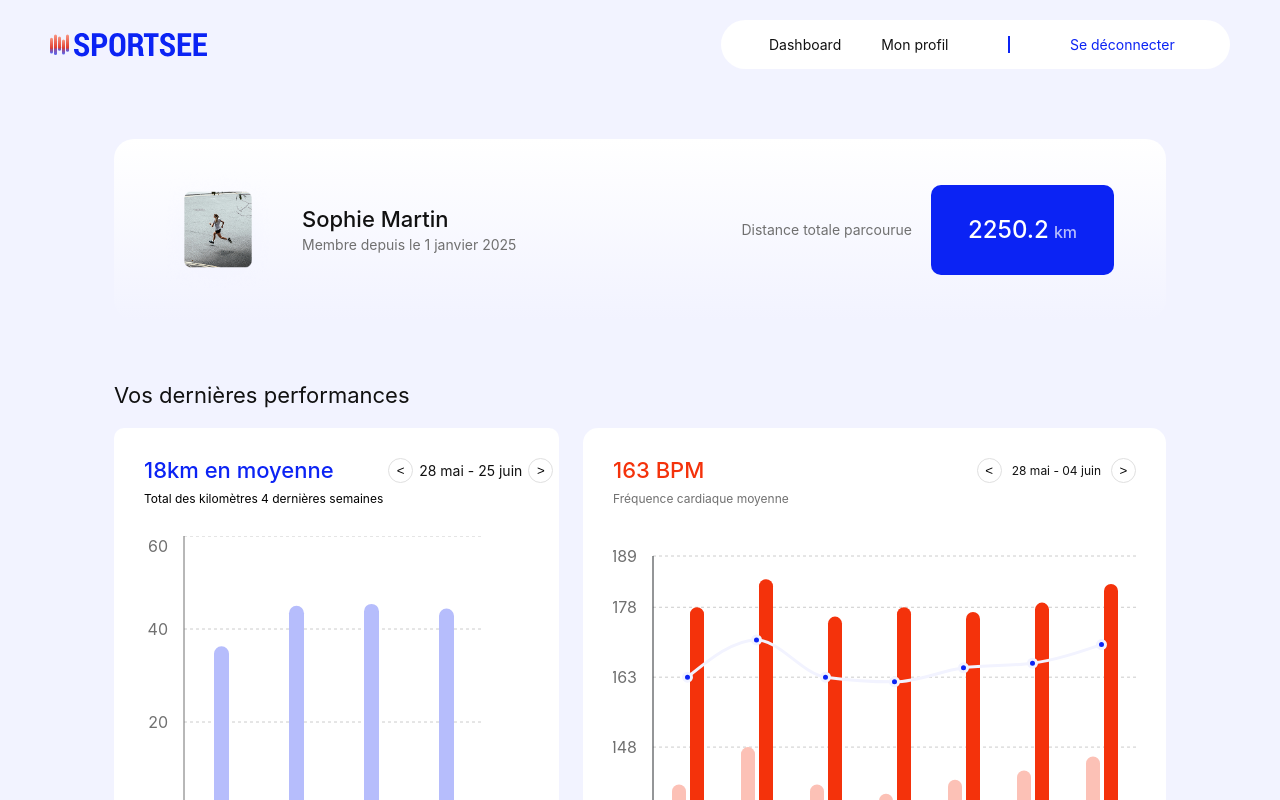
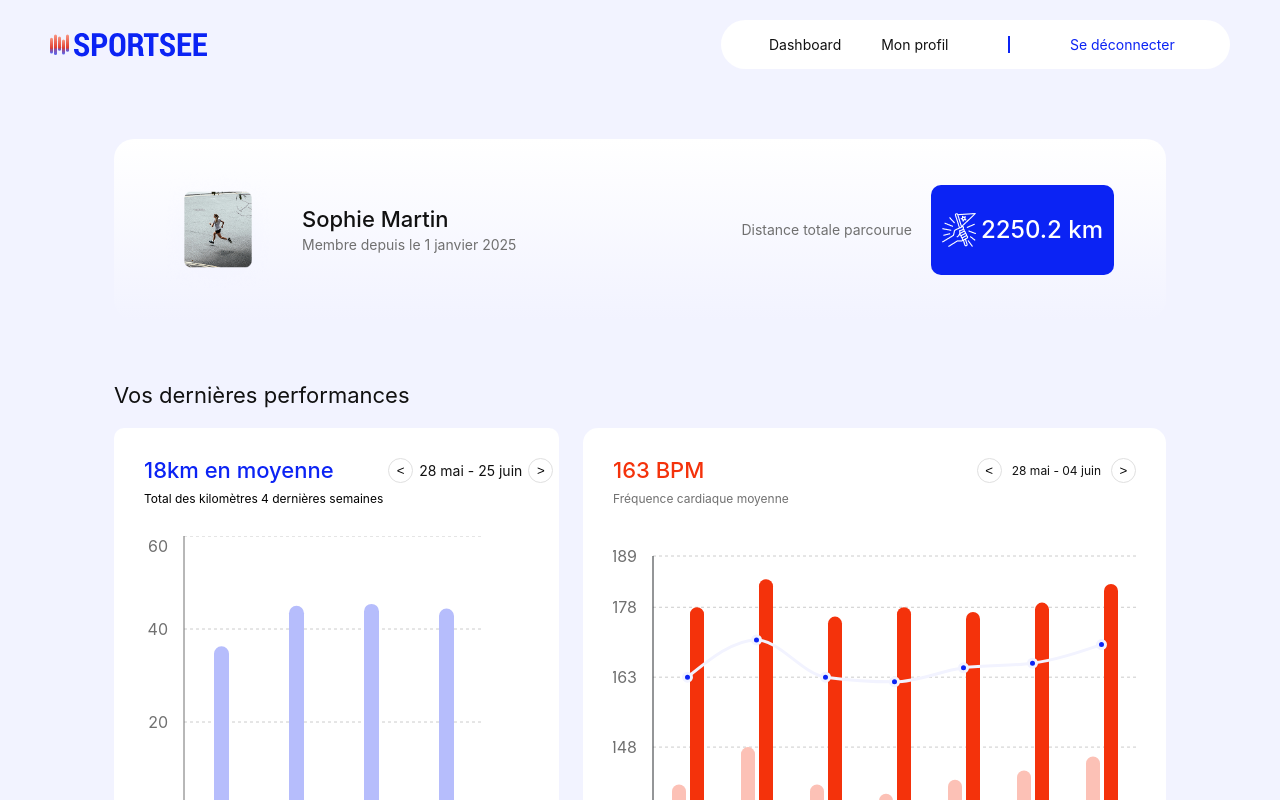
Before and after one commit to StellaElian/sportsee-front, a React (Create React App) app: page /login in a window 1280 px wide. Both pictures are taken after a click on the button "Se connecter". Shown: the top 800 px of the page. Built offline with nearby package versions, Linux system fonts and the light colour scheme.

Commit message:
Corrections et ajout de logo reussite

```diff
--- a/src/components/UserCard.jsx
+++ b/src/components/UserCard.jsx
@@ -1,4 +1,5 @@
 import photo_profil from '../assets/photo_profil.png';
+import OUTLINE from '../assets/OUTLINE.png';
 
 export default function UserCard({ userInfos, runningData }) {
 
@@ -57,13 +58,11 @@ export default function UserCard({ userInfos, runningData }) {
                     gap: '5px'                // Petit espace entre le chiffre et 'km'
                 }}>
                     {/* Le chiffre en blanc */}
+                    <img src={OUTLINE} alt="logo réussite" style={{width: '34px', height: '34px'}} />
                     <span style={{ color: '#FFFFFF', fontSize: '24px', fontWeight: '500' }}>
-                        {totalDistance}
+                        {totalDistance} km
                     </span>
-                    {/* Le 'km' en bleu clair (aligné sur la ligne de base du chiffre avec alignItems) */}
-                    <span style={{ color: '#B6BDFC', fontSize: '16px', fontWeight: '500', marginTop: '5px' }}>
-                        km
-                    </span>
+
                 </div>
             </div>
 
--- a/src/pages/Dashboard.jsx
+++ b/src/pages/Dashboard.jsx
@@ -28,7 +28,7 @@ export default function Dashboard() {
 
                 <div style={{ height: '40px' }}></div>
 
-                {/* 3. ON ENGLOBE Tles GRAPHIQUES DANS UNE BOÎTE DE 1052px POUR ALIGNER AVEC LA CARTE */}
+                {/* 3. ON ENGLOBE les GRAPHIQUES DANS UNE BOÎTE DE 1052px POUR ALIGNER AVEC LA CARTE */}
                 <div style={{ width: '1052px' }}>
 
                     <p style={{ fontSize: '22px', color: '#111111', fontWeight: 'medium', marginBottom: '20px' }}>Vos dernières performances</p>
```
Also changed, not shown: src/assets/OUTLINE.png (added).
